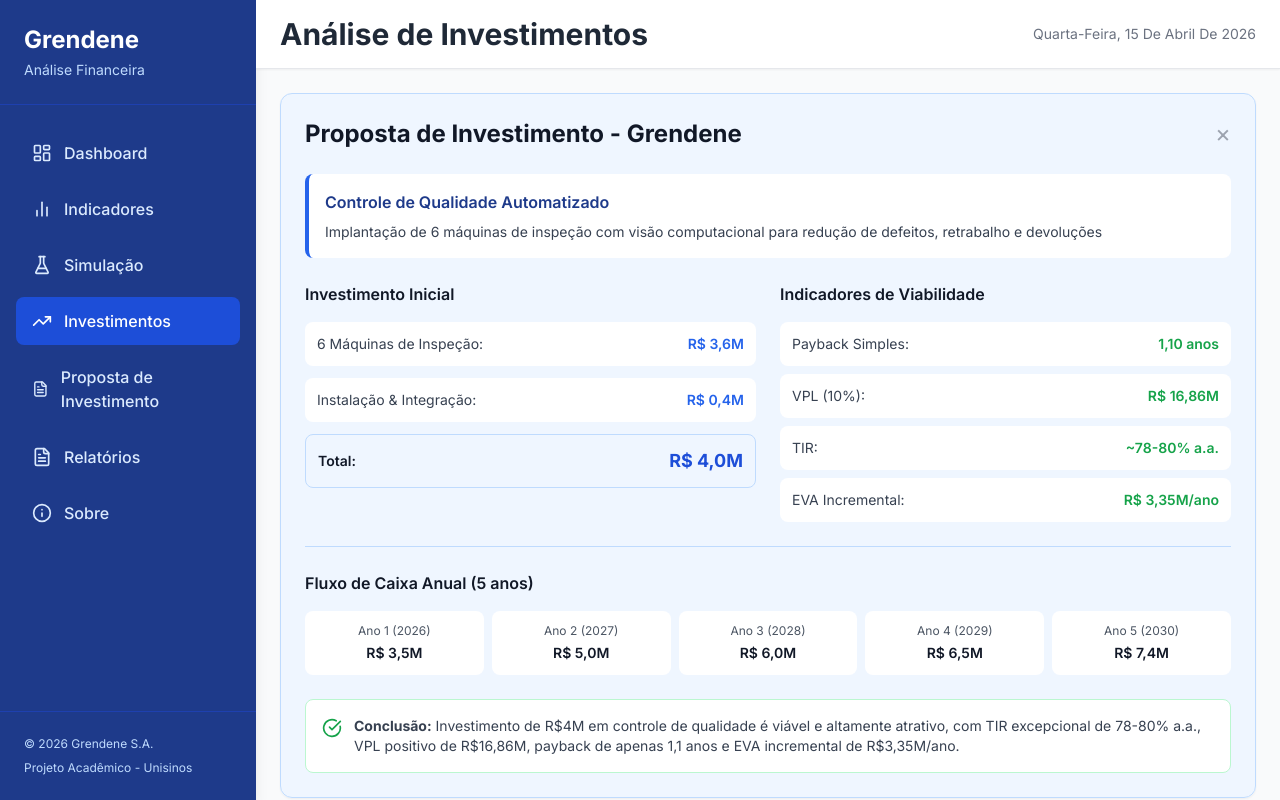
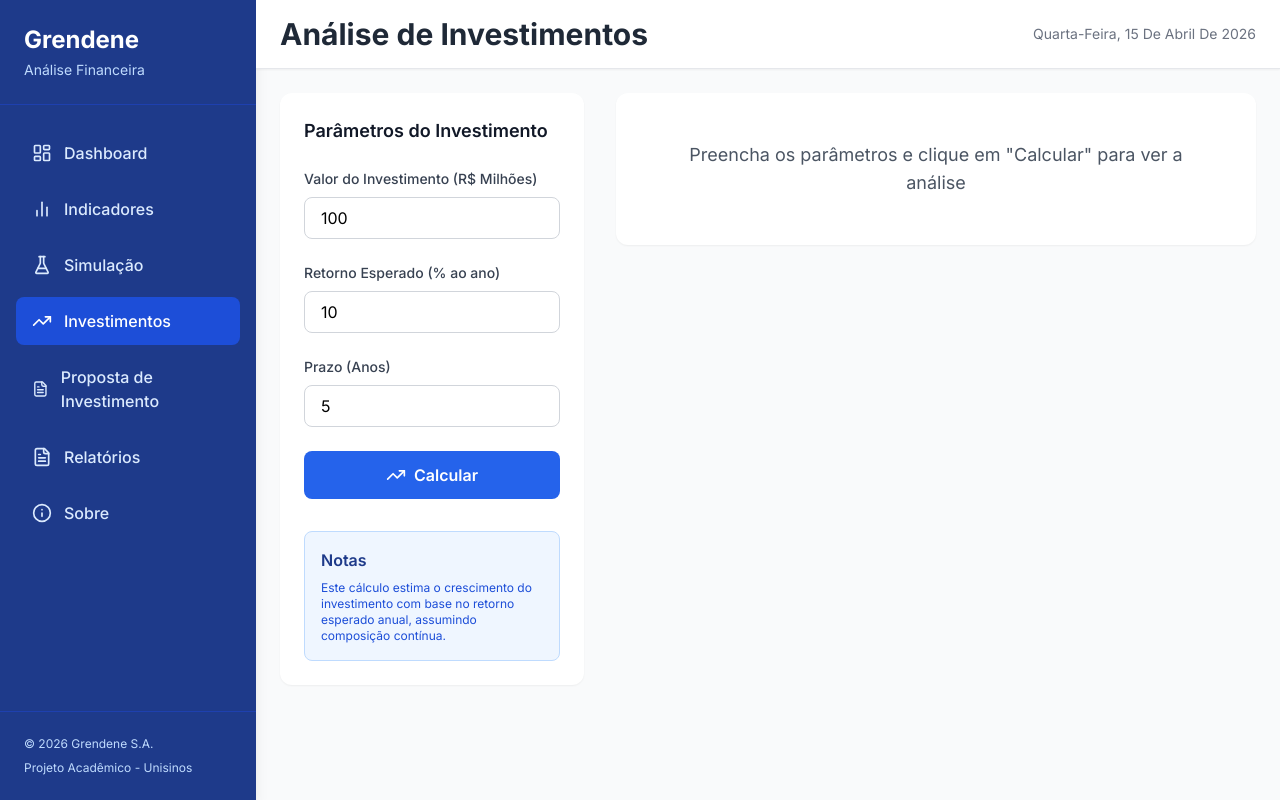
Before and after one commit to mateuskonrath-dev/Projeto-analise-financeira, a Next.js app: page /investimentos in a window 1280 px wide. Built offline with nearby package versions, Linux system fonts and the light colour scheme.

Commit message:
fix: remove tabelas da página de investimentos, deixa apenas simulação
Remove as tabelas de composição, benefícios e cronograma
Mantém apenas o formulário interativo de simulação de investimentos

```diff
--- a/app/investimentos/page.tsx
+++ b/app/investimentos/page.tsx
@@ -16,7 +16,6 @@
   })
 
   const [resultado, setResultado] = useState<InvestimentoResultado | null>(null)
-  const [mostraPropostaGrendene, setMostraPropostaGrendene] = useState(true)
 
   const handleInputChange = (field: keyof InvestimentoInput, value: number) => {
     setInput(prev => ({
@@ -32,104 +31,6 @@
 
   return (
     <MainLayout title="Análise de Investimentos">
-      {/* Seção Proposta Grendene */}
-      {mostraPropostaGrendene && (
-        <div className="mb-8 bg-gradient-to-r from-brand-50 to-blue-50 rounded-xl shadow-sm p-6 border border-brand-200">
-          <div className="flex justify-between items-start mb-6">
-            <h2 className="text-2xl font-bold text-gray-900">Proposta de Investimento - Grendene</h2>
-            <button
-              onClick={() => setMostraPropostaGrendene(false)}
-              className="text-gray-400 hover:text-gray-600 text-2xl"
-            >
-              ×
-            </button>
-          </div>
-
-          <div className="mb-6 p-4 bg-white rounded-lg border-l-4 border-brand-600">
-            <h3 className="font-semibold text-brand-900 mb-2">Controle de Qualidade Automatizado</h3>
-            <p className="text-sm text-gray-700">Implantação de 6 máquinas de inspeção com visão computacional para redução de defeitos, retrabalho e devoluções</p>
-          </div>
-
-          <div className="grid grid-cols-1 lg:grid-cols-2 gap-6">
-            {/* Resumo da Proposta */}
-            <div>
-              <h3 className="font-semibold text-gray-900 mb-4">Investimento Inicial</h3>
-              <div className="space-y-3 text-sm">
-                <div className="flex justify-between items-center p-3 bg-white rounded-lg">
-                  <span className="text-gray-700">6 Máquinas de Inspeção:</span>
-                  <span className="font-semibold text-brand-600">R$ 3,6M</span>
-                </div>
-                <div className="flex justify-between items-center p-3 bg-white rounded-lg">
-                  <span className="text-gray-700">Instalação & Integração:</span>
-                  <span className="font-semibold text-brand-600">R$ 0,4M</span>
-                </div>
-                <div className="flex justify-between items-center p-3 bg-brand-50 rounded-lg border border-brand-200">
-                  <span className="font-semibold text-gray-900">Total:</span>
-                  <span className="font-bold text-brand-700 text-lg">R$ 4,0M</span>
-                </div>
-              </div>
-            </div>
-
-            {/* Métricas da Proposta */}
-            <div>
-              <h3 className="font-semibold text-gray-900 mb-4">Indicadores de Viabilidade</h3>
-              <div className="space-y-2 text-sm">
-                <div className="flex justify-between p-3 bg-white rounded-lg">
-                  <span className="text-gray-700">Payback Simples:</span>
-                  <span className="font-semibold text-green-600">1,10 anos</span>
-                </div>
-                <div className="flex justify-between p-3 bg-white rounded-lg">
-                  <span className="text-gray-700">VPL (10%):</span>
-                  <span className="font-semibold text-green-600">R$ 16,86M</span>
-                </div>
-                <div className="flex justify-between p-3 bg-white rounded-lg">
-                  <span className="text-gray-700">TIR:</span>
-                  <span className="font-semibold text-green-600">~78-80% a.a.</span>
-                </div>
-                <div className="flex justify-between p-3 bg-white rounded-lg">
-                  <span className="text-gray-700">EVA Incremental:</span>
-                  <span className="font-semibold text-green-600">R$ 3,35M/ano</span>
-                </div>
-              </div>
-            </div>
-          </div>
-
-          {/* Fluxo de Caixa Projetado */}
-          <div className="mt-6 pt-6 border-t border-brand-200">
-            <h3 className="font-semibold text-gray-900 mb-4">Fluxo de Caixa Anual (5 anos)</h3>
-            <div className="grid grid-cols-5 gap-2 text-center text-sm">
-              <div className="p-3 bg-white rounded-lg">
-                <p className="text-gray-600 text-xs mb-1">Ano 1 (2026)</p>
-                <p className="font-semibold text-gray-900">R$ 3,5M</p>
-              </div>
-              <div className="p-3 bg-white rounded-lg">
-                <p className="text-gray-600 text-xs mb-1">Ano 2 (2027)</p>
-                <p className="font-semibold text-gray-900">R$ 5,0M</p>
-              </div>
-              <div className="p-3 bg-white rounded-lg">
-                <p className="text-gray-600 text-xs mb-1">Ano 3 (2028)</p>
-                <p className="font-semibold text-gray-900">R$ 6,0M</p>
-              </div>
-              <div className="p-3 bg-white rounded-lg">
-                <p className="text-gray-600 text-xs mb-1">Ano 4 (2029)</p>
-                <p className="font-semibold text-gray-900">R$ 6,5M</p>
-              </div>
-              <div className="p-3 bg-white rounded-lg">
-                <p className="text-gray-600 text-xs mb-1">Ano 5 (2030)</p>
-                <p className="font-semibold text-gray-900">R$ 7,4M</p>
-              </div>
-            </div>
-          </div>
-
-          <div className="mt-6 p-4 bg-white rounded-lg border border-green-200 flex items-start gap-3">
-            <CheckCircle className="text-green-600 flex-shrink-0 mt-0.5" size={20} />
-            <p className="text-sm text-gray-700">
-              <strong>Conclusão:</strong> Investimento de R$4M em controle de qualidade é viável e altamente atrativo, com TIR excepcional de 78-80% a.a., VPL positivo de R$16,86M, payback de apenas 1,1 anos e EVA incremental de R$3,35M/ano.
-            </p>
-          </div>
-        </div>
-      )}
-
       <div className="grid grid-cols-1 lg:grid-cols-3 gap-8">
         {/* Formulário */}
         <div className="lg:col-span-1">
```
